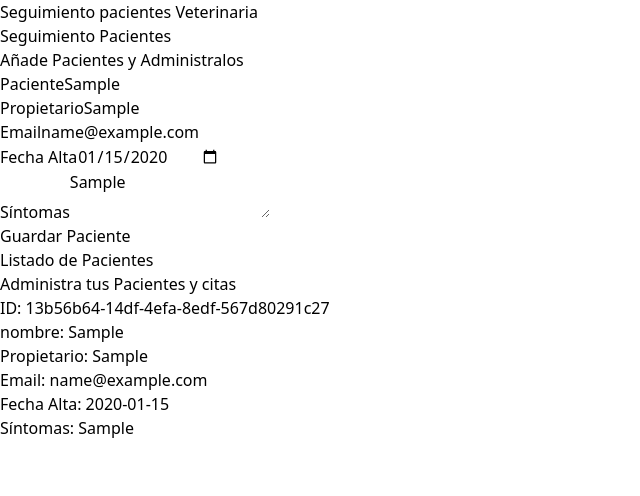
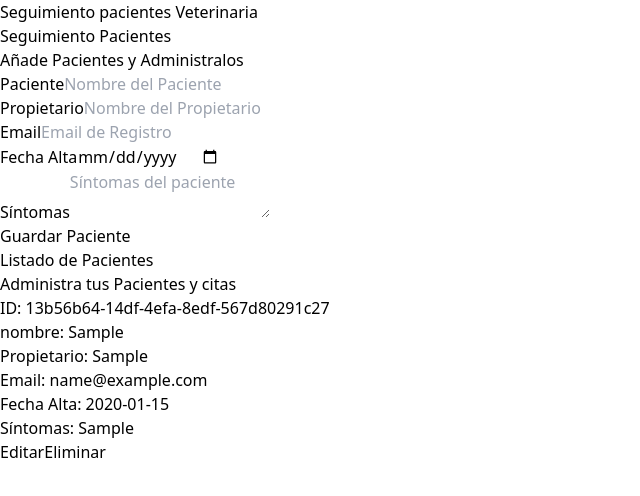
Before and after one commit to sakimay/pacientes-zustand, a React (Vite) app: page / in a window 1280 px wide. Both pictures are taken after typing "Sample", "Sample", "name@example.com", "2020-01-15", "Sample" into the empty fields and a click on the input "Guardar Paciente". Shown: the top 496 px of the page, without its empty margins (0-640 px from the left). Built offline with nearby package versions, Linux system fonts and the light colour scheme.

Commit message:
add delete patient

```diff
--- a/src/components/PatientDetails.tsx
+++ b/src/components/PatientDetails.tsx
@@ -1,12 +1,13 @@
 import type { Patient } from "../types"
 import PatientDetailItem from "./PatientDetailItem"
+import { usePatientStore } from "../store"
 
 type PatientDetailsProps = {
     patient: Patient
 }
 
 export default function PatientDetails({ patient }: PatientDetailsProps) {
-    console.log(patient);
+    const deletePatient = usePatientStore((state) => state.deletePatient)
 
     return (
         <div className="mx-5 my-10 px-5 py-10 bg-white shadow-md rounded-xl">
@@ -16,6 +17,18 @@
             <PatientDetailItem label="Email" data={patient.email} />
             <PatientDetailItem label="Fecha Alta" data={patient.date.toString()} />
             <PatientDetailItem label="Síntomas" data={patient.symptoms} />
+
+            <div className="flex justify-between mt-10">
+                <button
+                    type="button"
+                    className="py-2 px-10 bg-indigo-600 hover:bg-indigo-700 text-white font-bold uppercase rounded-lg"
+                >Editar</button>
+                <button
+                    type="button"
+                    className="py-2 px-10 bg-red-600 hover:bg-red-700 text-white font-bold uppercase rounded-lg"
+                    onClick={() => deletePatient(patient.id)}
+                >Eliminar</button>
+            </div>
         </div>
     )
 }
--- a/src/components/PatientForm.tsx
+++ b/src/components/PatientForm.tsx
@@ -6,10 +6,11 @@
 export default function PatientForm() {
     const { addPatient } = usePatientStore()
 
-    const { register, handleSubmit, formState: { errors } } = useForm<DraftPatient>()
+    const { register, handleSubmit, formState: { errors }, reset } = useForm<DraftPatient>()
 
     const registerPatient = (data: DraftPatient) => {
         addPatient(data)
+        reset()
     }
 
     return (
--- a/src/store.ts
+++ b/src/store.ts
@@ -5,6 +5,7 @@
 type PatientState = {
     patients: Patient[]
     addPatient: (data: DraftPatient) => void
+    deletePatient: (id: Patient["id"]) => void
 }
 
 const createPatient = (patient: DraftPatient): Patient => {
@@ -20,5 +21,10 @@
         set((state) => ({
             patients: [...state.patients, newPatient]
         }))
+    },
+    deletePatient: (id) => {
+        set((state) => ({
+            patients: state.patients.filter(patient => patient.id !== id)
+        }))
     }
 }))
```
